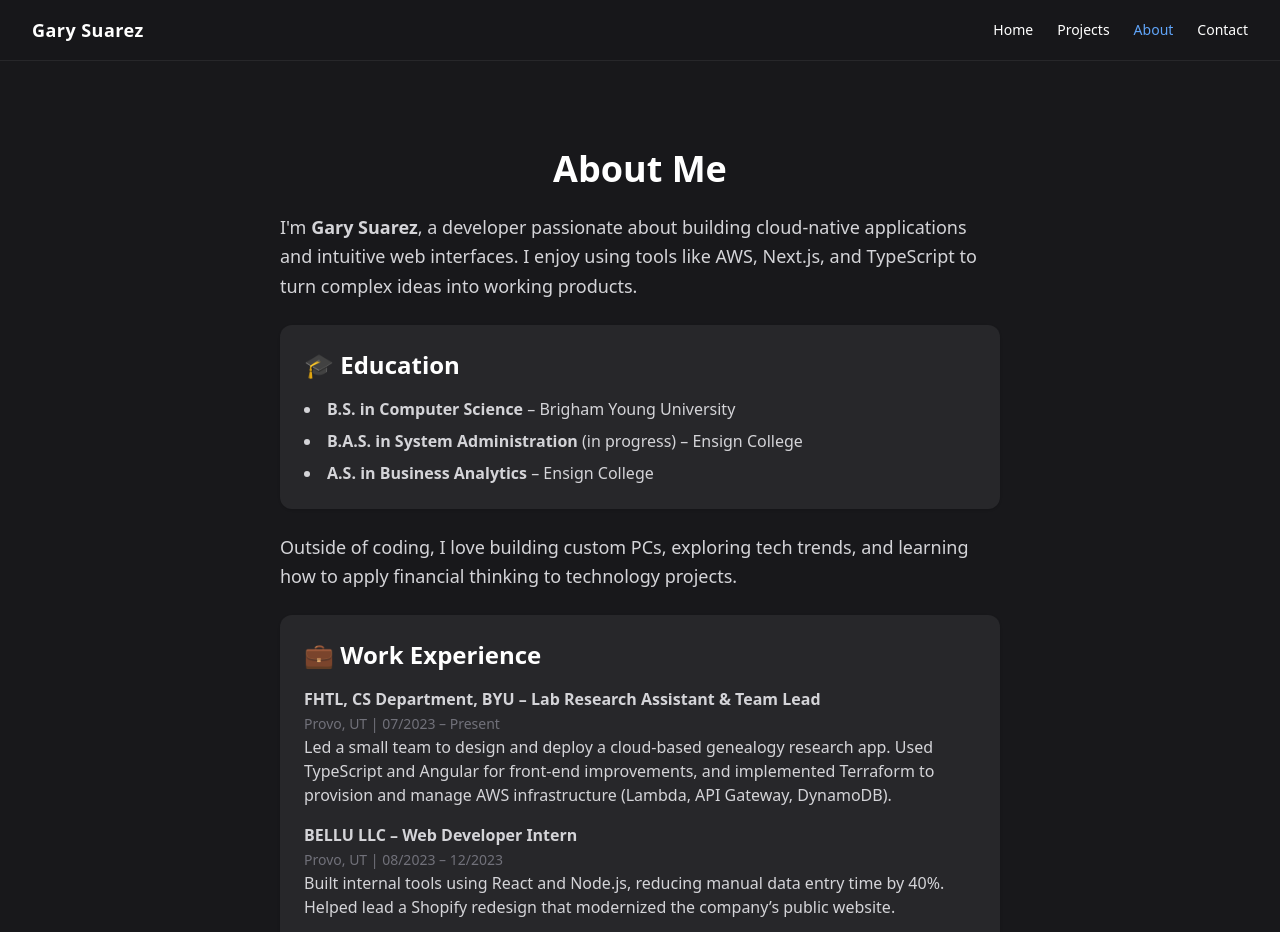
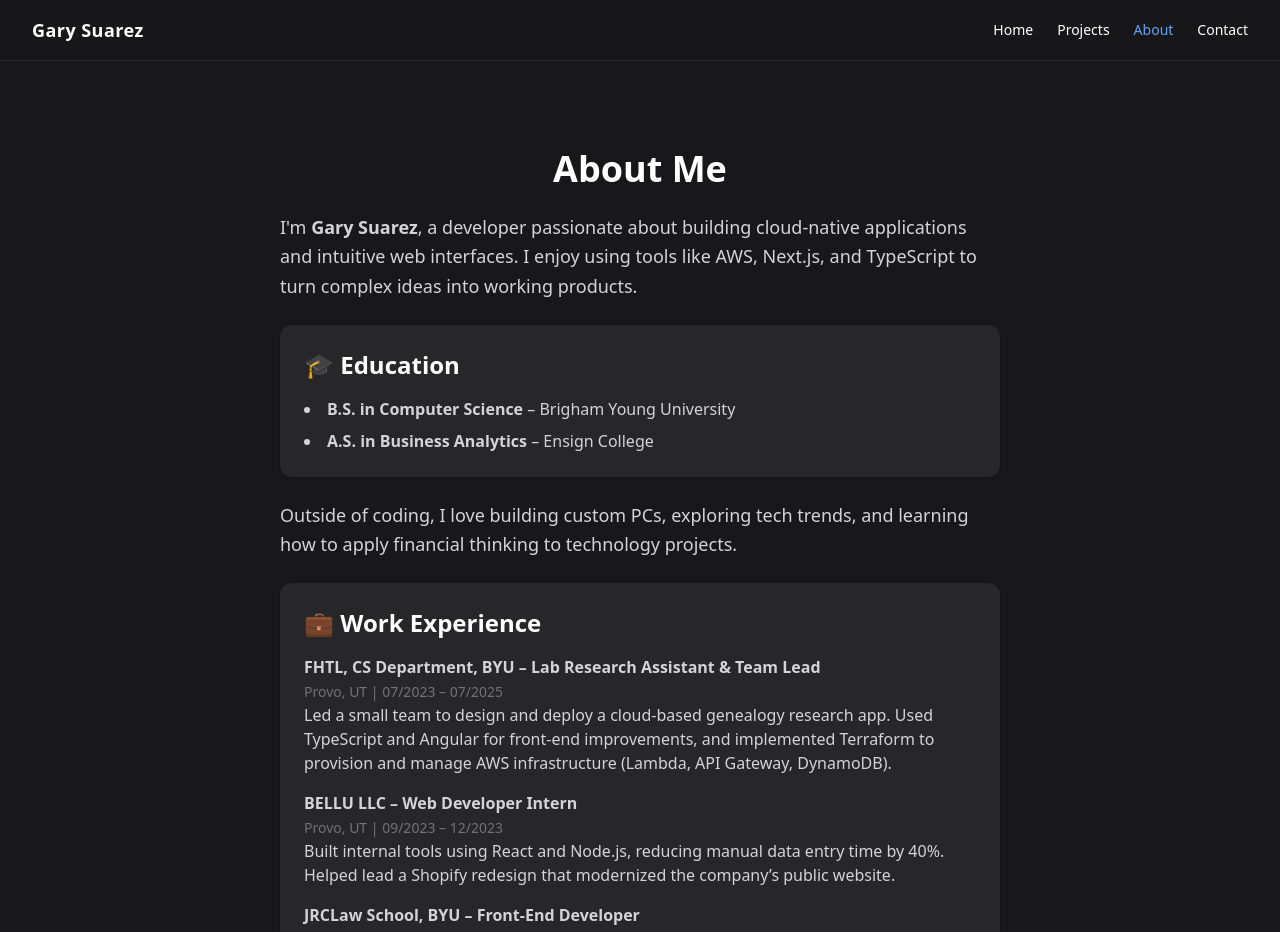
Before and after one commit to Garuma25/personal-portfolio, a Next.js app: page /about in a window 1280 px wide. Shown: the top 932 px of the page. Built offline with nearby package versions, Linux system fonts and the light colour scheme.

Commit message:
fix about

```diff
--- a/app/about/page.tsx
+++ b/app/about/page.tsx
@@ -21,7 +21,6 @@ export default function AboutPage() {
         <h2 className="text-2xl font-semibold mb-4">🎓 Education</h2>
         <ul className="space-y-2 list-disc list-inside text-zinc-700 dark:text-zinc-300">
           <li><strong>B.S. in Computer Science</strong> – Brigham Young University</li>
-          <li><strong>B.A.S. in System Administration</strong> (in progress) – Ensign College</li>
           <li><strong>A.S. in Business Analytics</strong> – Ensign College</li>
         </ul>
       </div>
@@ -36,13 +35,13 @@ export default function AboutPage() {
 
           <li>
             <strong>FHTL, CS Department, BYU – Lab Research Assistant & Team Lead</strong><br />
-            <span className="text-sm text-zinc-500">Provo, UT | 07/2023 – Present</span><br />
+            <span className="text-sm text-zinc-500">Provo, UT | 07/2023 – 07/2025</span><br />
             Led a small team to design and deploy a cloud-based genealogy research app. Used <span className="font-medium">TypeScript</span> and <span className="font-medium">Angular</span> for front-end improvements, and implemented <span className="font-medium">Terraform</span> to provision and manage AWS infrastructure (Lambda, API Gateway, DynamoDB).
           </li>
 
           <li>
             <strong>BELLU LLC – Web Developer Intern</strong><br />
-            <span className="text-sm text-zinc-500">Provo, UT | 08/2023 – 12/2023</span><br />
+            <span className="text-sm text-zinc-500">Provo, UT | 09/2023 – 12/2023</span><br />
             Built internal tools using <span className="font-medium">React</span> and <span className="font-medium">Node.js</span>, reducing manual data entry time by 40%. Helped lead a Shopify redesign that modernized the company’s public website.
           </li>
 
```
